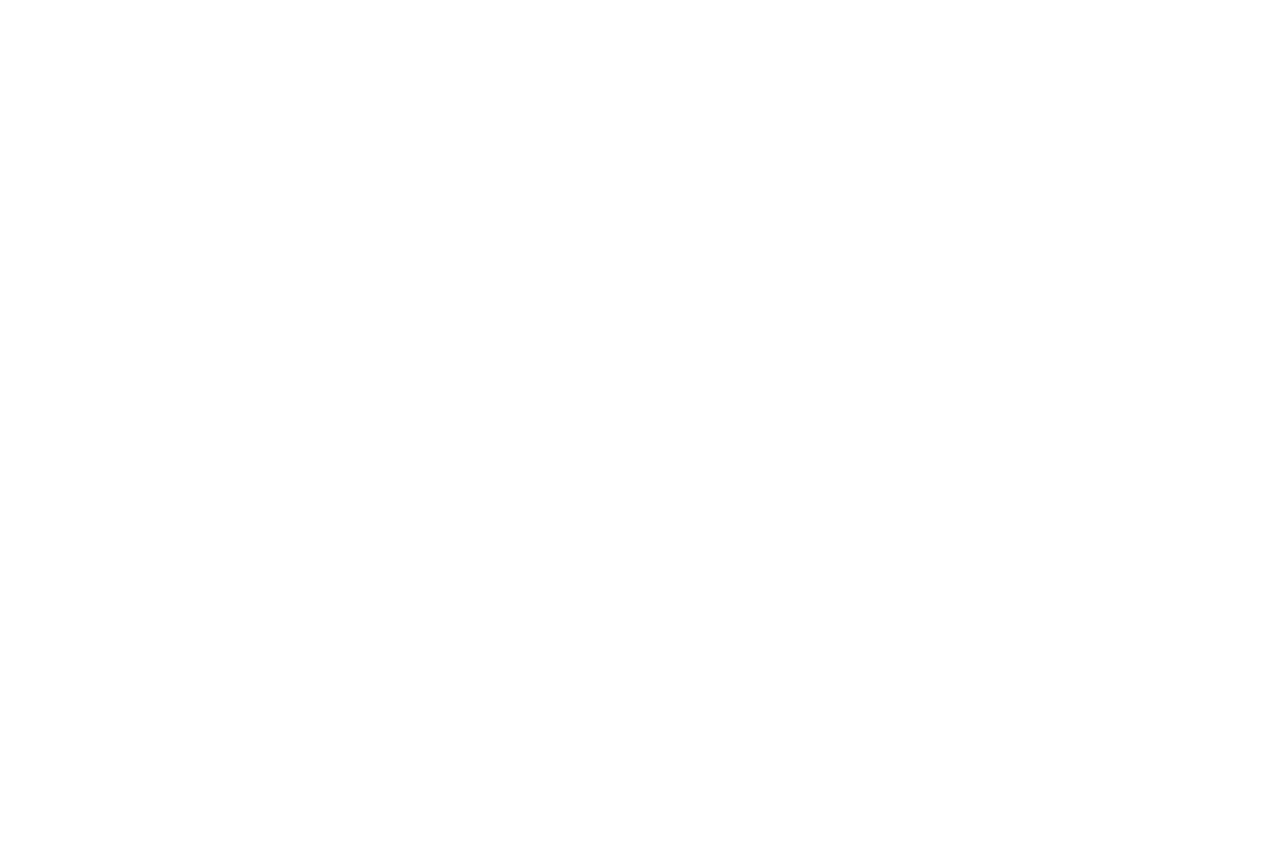
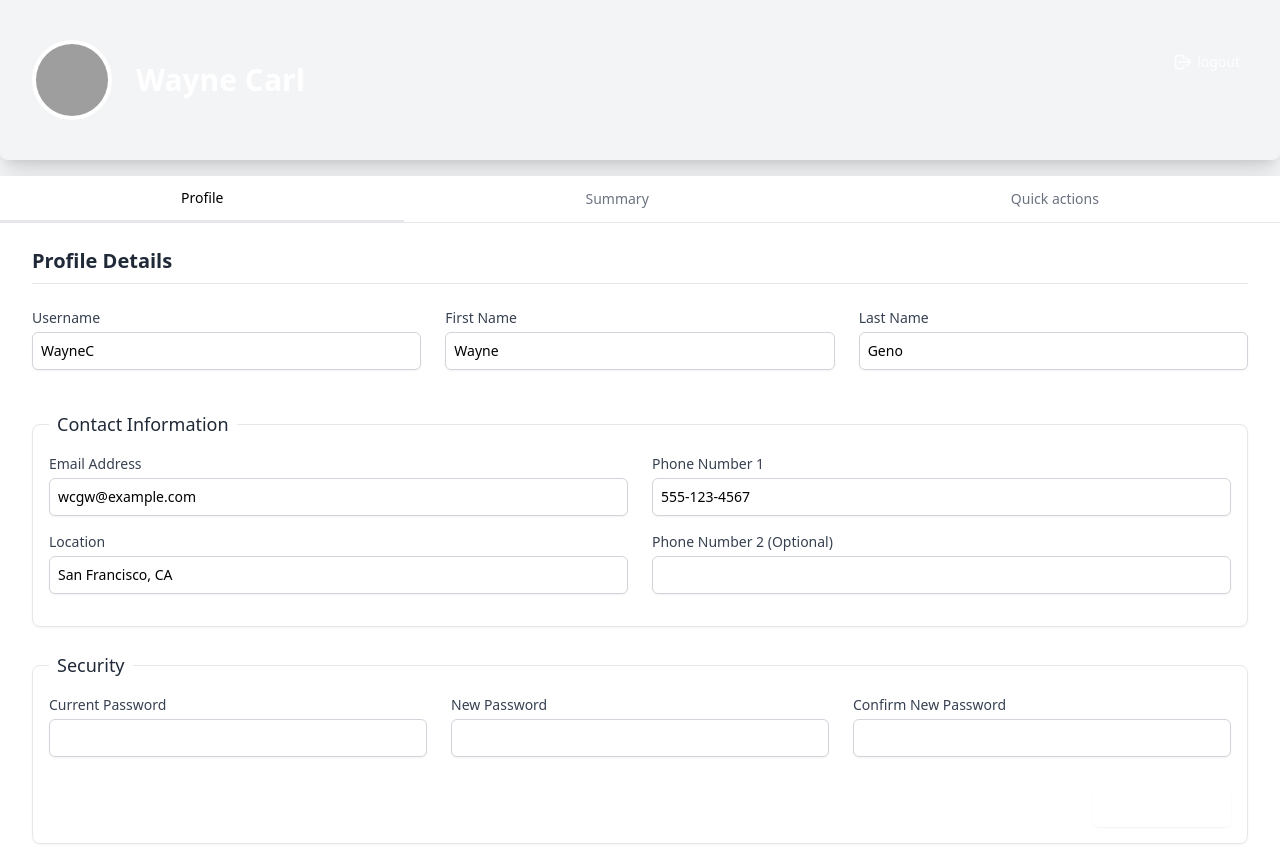
Before and after one commit to WayneCarlG/meet-a-vet, a React (Create React App) app in the folder frontend/: page /farmer-profile in a window 1280 px wide. Before the commit this address had no page. Before the commit the page ends 800 px from the top, so only its background shows below. Built offline with nearby package versions, Linux system fonts and the light colour scheme; grey boxes are pictures that could not be loaded.

Commit message:
Farmer profile section

```diff
--- a/frontend/src/App.jsx
+++ b/frontend/src/App.jsx
@@ -2,6 +2,7 @@ import React from 'react';
 import {BrowserRouter as Router, Routes, Route} from 'react-router-dom';
 import Home from './components/Home';
 import Login from './components/LoginForm';
+import FarmerProfile from './components/FarmerProfile';
 function App() {
   return (
     <Router>
@@ -9,6 +10,7 @@ function App() {
         <Routes>
           <Route path="/" element={<Home />} />
           <Route path="/login" element={<Login />} />
+          <Route path="/farmer-profile" element={<FarmerProfile />} />
         </Routes>
       </div>
     </Router>
--- /dev/null
+++ b/frontend/src/components/FarmerProfile.jsx
@@ -0,0 +1,201 @@
+import React from 'react';
+
+// Sample data for the user (can be used to pre-fill the form)
+const userData = {
+  name: 'Wayne Carl',
+  username: 'WayneC',
+  firstName: 'Wayne',
+  lastName: 'Geno',
+  avatarUrl: 'https://i.pravatar.cc/150?img=1',
+  email: 'wcgw@example.com',
+  phone1: '555-123-4567',
+  phone2: '',
+  location: 'San Francisco, CA',
+};
+
+// Simple Logout Icon component
+const LogoutIcon = () => (
+  <svg
+    xmlns="http://www.w3.org/2000/svg"
+    className="h-5 w-5"
+    fill="none"
+    viewBox="0 0 24 24"
+    stroke="currentColor"
+    strokeWidth={2}
+  >
+    <path
+      strokeLinecap="round"
+      strokeLinejoin="round"
+      d="M17 16l4-4m0 0l-4-4m4 4H7m6 4v1a3 3 0 01-3 3H6a3 3 0 01-3-3V7a3 3 0 013-3h4a3 3 0 013 3v1"
+    />
+  </svg>
+);
+
+// Reusable Input Field Component
+const FormField = ({ label, id, type = 'text', defaultValue, ...props }) => (
+  <div className="mb-4">
+    <label htmlFor={id} className="block text-sm font-medium text-gray-700">
+      {label}
+    </label>
+    <input
+      type={type}
+      id={id}
+      name={id}
+      defaultValue={defaultValue}
+      className="mt-1 block w-full rounded-md border-gray-300 shadow-sm focus:border-indigo-500 focus:ring-indigo-500 sm:text-sm p-2 border"
+      {...props}
+    />
+  </div>
+);
+
+
+// Profile Tab Content Component (Child)
+// **FIXED: Accepts activeColor as a prop**
+const ProfileContent = ({ data, activeColor }) => {
+  return (
+    <div className="space-y-6">
+      <h2 className="text-xl font-semibold text-gray-800 border-b pb-2">Profile Details</h2>
+
+      {/* 1. Username, First Name, Last Name fields across the screen */}
+      <div className="grid grid-cols-1 md:grid-cols-3 gap-6">
+        <FormField label="Username" id="username" defaultValue={data.username} />
+        <FormField label="First Name" id="firstName" defaultValue={data.firstName} />
+        <FormField label="Last Name" id="lastName" defaultValue={data.lastName} />
+      </div>
+
+      {/* 2. Contact Fieldset */}
+      <fieldset className="border p-4 rounded-lg shadow-sm">
+        <legend className="text-lg font-medium text-gray-800 px-2">Contact Information</legend>
+
+        <div className="grid grid-cols-1 md:grid-cols-2 gap-x-6">
+          {/* Email and Location (Left Column) */}
+          <div>
+            <FormField label="Email Address" id="email" type="email" defaultValue={data.email} />
+            <FormField label="Location" id="location" defaultValue={data.location} />
+          </div>
+
+          {/* Phone Number 1 and Phone Number 2 (Right Column) */}
+          <div>
+            <FormField label="Phone Number 1" id="phone1" defaultValue={data.phone1} />
+            <FormField label="Phone Number 2 (Optional)" id="phone2" defaultValue={data.phone2} />
+          </div>
+        </div>
+      </fieldset>
+
+      {/* 3. Security Group with fields for password modification */}
+      <fieldset className="border p-4 rounded-lg shadow-sm">
+        <legend className="text-lg font-medium text-gray-800 px-2">Security</legend>
+
+        <div className="grid grid-cols-1 md:grid-cols-3 gap-6">
+          <FormField label="Current Password" id="currentPassword" type="password" />
+          <FormField label="New Password" id="newPassword" type="password" />
+          <FormField label="Confirm New Password" id="confirmNewPassword" type="password" />
+        </div>
+
+        <div className="mt-4 flex justify-end">
+             <button
+                type="submit"
+                // **FIXED: Uses activeColor prop for styling**
+                className={`inline-flex justify-center py-2 px-4 border border-transparent shadow-sm text-sm font-medium rounded-md text-white bg-${activeColor} hover:bg-indigo-600 focus:outline-none focus:ring-2 focus:ring-offset-2 focus:ring-indigo-500`}
+             >
+                Update Security
+             </button>
+        </div>
+      </fieldset>
+
+    </div>
+  );
+};
+
+
+// Main Component (Parent)
+const ProfileHeaderCard = () => {
+  const activeColor = 'indigo-700'; // Defined here
+  const [activeTab, setActiveTab] = React.useState('profile');
+
+  const tabs = [
+    { name: 'Profile', key: 'profile' },
+    { name: 'Summary', key: 'summary' },
+    { name: 'Quick actions', key: 'actions' },
+  ];
+
+  const handleLogout = () => {
+    alert('Logging out...');
+  };
+
+  const renderContent = () => {
+    switch (activeTab) {
+      case 'profile':
+        // **FIXED: activeColor is passed down as a prop**
+        return <ProfileContent data={userData} activeColor={activeColor} />;
+      case 'summary':
+        return <p className="p-6">Content for the **Summary** tab...</p>;
+      case 'actions':
+        return <p className="p-6">Content for the **Quick actions** tab...</p>;
+      default:
+        return null;
+    }
+  };
+
+  return (
+    <div className="min-h-screen bg-gray-100 font-sans">
+
+      {/* Header Card */}
+      <div
+        className={`bg-${activeColor} w-full shadow-xl py-10 px-8 flex justify-between items-start rounded-b-lg`}
+      >
+        <div className="flex items-center">
+          <img
+            src={userData.avatarUrl}
+            alt="User Avatar"
+            className="w-20 h-20 rounded-full object-cover border-4 border-white mr-6"
+          />
+          <div className="text-white text-3xl font-bold">
+            {userData.name}
+          </div>
+        </div>
+
+        <button
+          onClick={handleLogout}
+          className="flex items-center text-white text-sm font-medium opacity-90 hover:opacity-100 transition-opacity p-2 rounded-md mt-1"
+        >
+          <LogoutIcon />
+          <span className="ml-1">logout</span>
+        </button>
+      </div>
+
+      {/* Tabs and Content Wrapper */}
+      <div className="w-full pt-0 sm:pt-4">
+          <div className="bg-white shadow-md">
+
+            {/* Tabbed Navigation Section */}
+            <div className="flex border-b border-gray-200">
+              {tabs.map((tab) => (
+                <button
+                  key={tab.key}
+                  onClick={() => setActiveTab(tab.key)}
+                  className={`
+                    flex-grow py-3 px-0 text-sm font-medium transition-colors duration-200
+                    focus:outline-none text-center
+                    ${activeTab === tab.key
+                      ? `text-${activeColor} border-b-2 border-${activeColor}`
+                      : 'text-gray-500 hover:text-gray-700 hover:border-b-2 hover:border-gray-300'
+                    }
+                  `}
+                >
+                  {tab.name}
+                </button>
+              ))}
+            </div>
+
+            {/* Tab Content Area */}
+            <div className="p-6 sm:px-8">
+                {renderContent()}
+            </div>
+          </div>
+      </div>
+    </div>
+  );
+};
+
+export default ProfileHeaderCard;
--- /dev/null
+++ b/frontend/src/components/RegisterForm.jsx
@@ -0,0 +1,6 @@
+import React from "react";
+const RegisterForm = () => {
+    return (
+
+    )
+}
```
